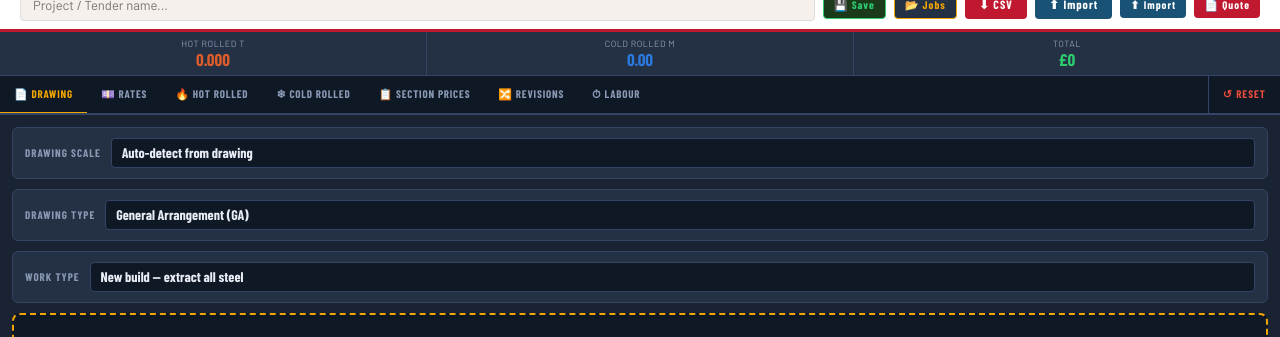
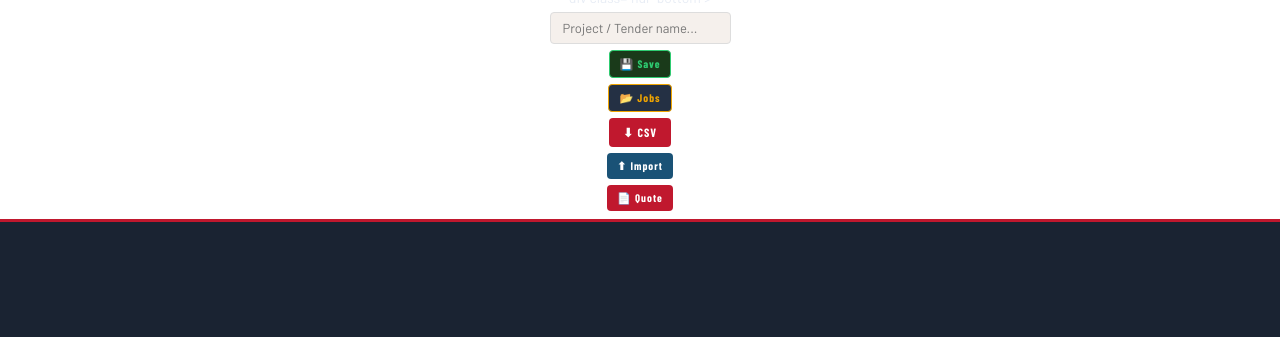
Before and after one commit to daftchip/rl-estimator, a plain HTML site: page index.html in a window 1280 px wide. Shown: the part 91-428 px from the top of the page. Drawn offline with nearby package versions, Linux system fonts and the light colour scheme; a web font is replaced by a local one.

Commit message:
Update index.html

```diff
--- a/index.html
+++ b/index.html
@@ -241,15 +241,14 @@ input[type=number]{text-align:right;}
     <span class="brand-rl">Reynolds &amp; Litchfield</span>
     <span class="brand-sub">Constructional Engineers &nbsp;·&nbsp; Established 1960</span>
   </div>
-  <div class="hdr-bottom">
+  div class="hdr-bottom">
     <input class="proj-input" type="text" id="projName" placeholder="Project / Tender name..." style="flex:1;width:auto;font-size:13px;padding:7px 12px;border-radius:4px;background:#f5f0ec;border:1px solid #ddd;color:#333;font-family:'Barlow',sans-serif;" onchange="markUnsaved()">
     <button onclick="saveEstimate()" title="Save estimate" style="background:#1a3a1a;color:var(--green);border:1px solid var(--green);border-radius:4px;font-family:'Barlow Condensed',sans-serif;font-weight:700;font-size:11px;letter-spacing:1px;padding:6px 10px;cursor:pointer;flex-shrink:0;" id="save-btn">💾 Save</button>
     <button onclick="showJobs()" title="Load estimate" style="background:var(--bg2);color:var(--accent);border:1px solid var(--accent);border-radius:4px;font-family:'Barlow Condensed',sans-serif;font-weight:700;font-size:11px;letter-spacing:1px;padding:6px 10px;cursor:pointer;flex-shrink:0;" id="jobs-btn">📂 Jobs</button>
-     <button class="hdr-btn" onclick="exportCSV()" style="flex-shrink:0;padding:7px 14px;font-size:12px;">⬇ CSV</button>
-          <button class="hdr-btn" onclick="importCSV()" style="flex-shrink:0;padding:7px 14px;font-size:12px;background:#1a5276;">⬆ Import</button>
+    <button class="hdr-btn" onclick="exportCSV()" style="flex-shrink:0;padding:7px 14px;font-size:12px;">⬇ CSV</button>
     <input type="file" id="csvFileInput" accept=".csv" style="display:none" onchange="handleCSVImport(event)">
-<button onclick="document.getElementById('csvFileInput').click()" style="background:#1a5276;color:#fff;border:none;border-radius:4px;font-family:'Barlow Condensed',sans-serif;font-weight:700;font-size:11px;letter-spacing:1px;padding:6px 10px;cursor:pointer;flex-shrink:0;">⬆ Import</button>
-<button onclick="generateQuote()" style="background:var(--crimson);color:#fff;border:none;border-radius:4px;font-family:'Barlow Condensed',sans-serif;font-weight:700;font-size:11px;letter-spacing:1px;padding:6px 10px;cursor:pointer;flex-shrink:0;">📄 Quote</button>
+    <button onclick="document.getElementById('csvFileInput').click()" style="background:#1a5276;color:#fff;border:none;border-radius:4px;font-family:'Barlow Condensed',sans-serif;font-weight:700;font-size:11px;letter-spacing:1px;padding:6px 10px;cursor:pointer;flex-shrink:0;">⬆ Import</button>
+    <button onclick="generateQuote()" style="background:var(--crimson);color:#fff;border:none;border-radius:4px;font-family:'Barlow Condensed',sans-serif;font-weight:700;font-size:11px;letter-spacing:1px;padding:6px 10px;cursor:pointer;flex-shrink:0;">📄 Quote</button>
   </div>
 </header>
 <div class="summary">
```
